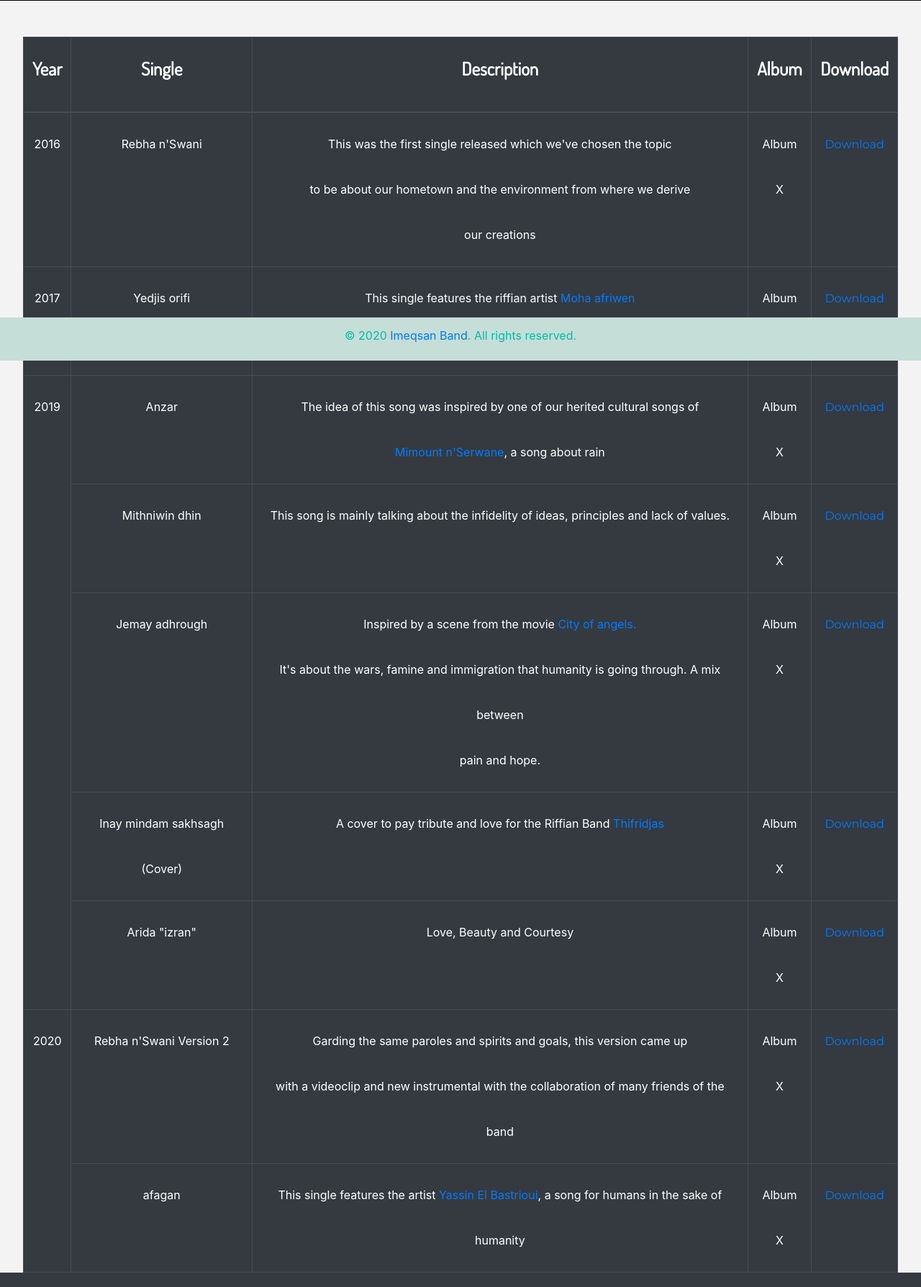
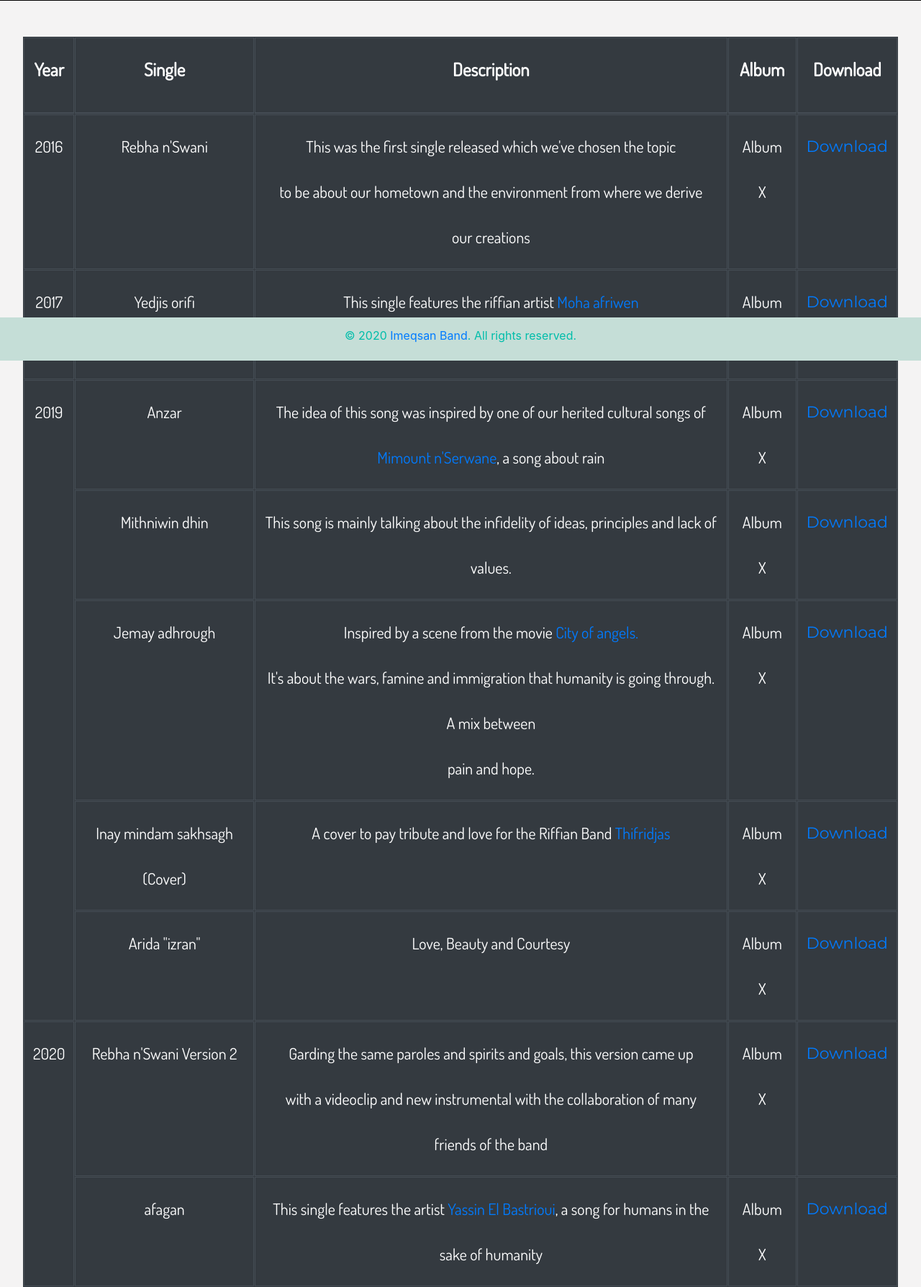
Before and after one commit to MohamedBoudaa/imeqsanband, a PHP site: page /discography.html in a window 1280 px wide. Shown: the part 299-2087 px from the top of the page at 72% size. Run offline with PHP 8.4, Linux system fonts and the light colour scheme; some web fonts are replaced.

Commit message:
Update styles.css

```diff
--- a/styles.css
+++ b/styles.css
@@ -172,6 +172,8 @@ hr {
     width: 95%;
     height: 1500px;
     left: 2.5%;
+    font-family: 'Dosis', sans-serif;
+    font-size: 22px;
 }
 .discotab thead p{
     font-family: 'Dosis', sans-serif;
@@ -182,7 +184,8 @@ hr {
 
 }
 .table{
-
+    border-collapse:separate;
+    border-spacing: 1px 1px;
     line-height: 63px !important;
     vertical-align:middle !important;
 
```
